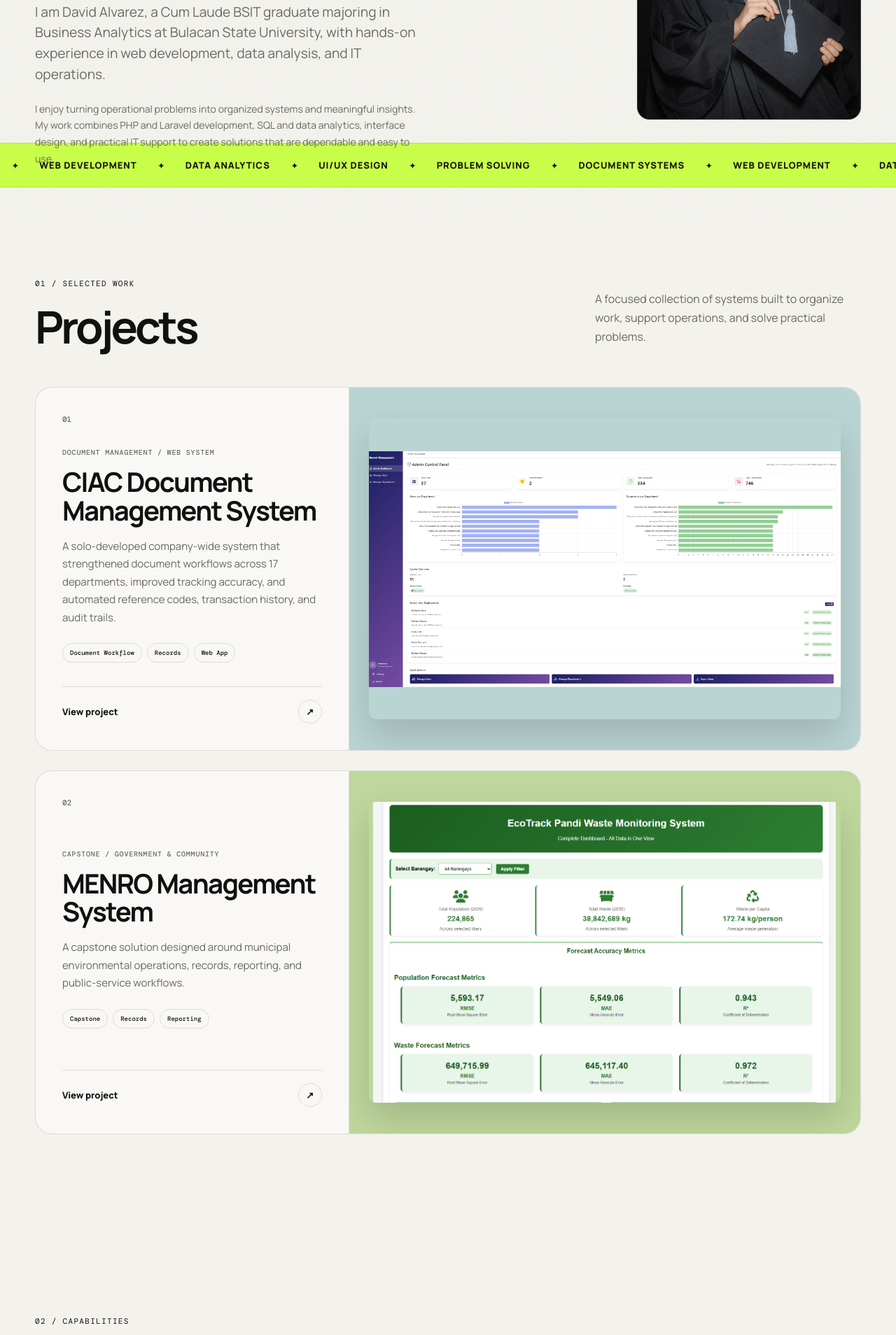
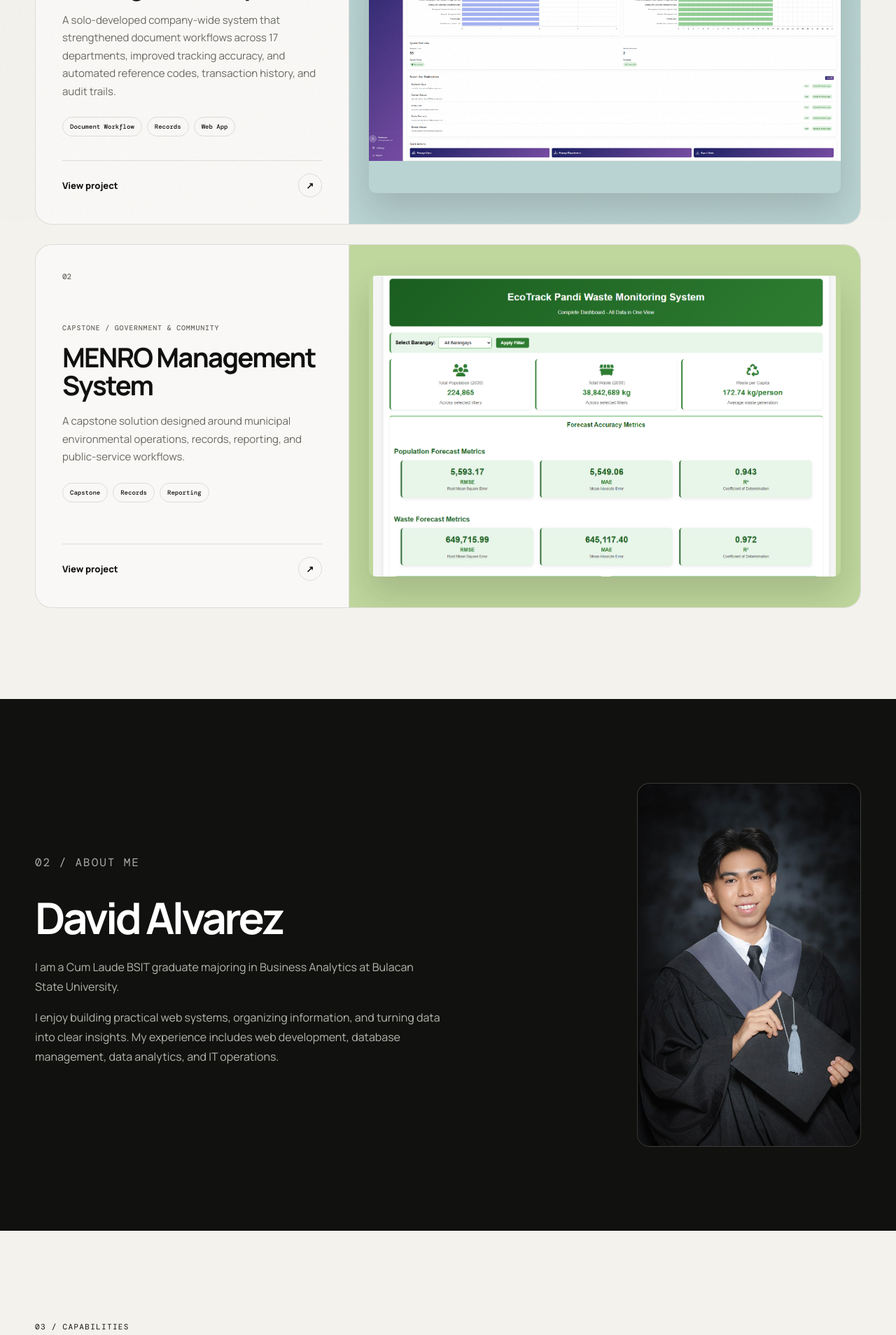
Before and after one commit to Davoude/Davoude.github.io, a plain HTML site: page index.html in a window 1280 px wide. Shown: the part 484-2392 px from the top of the page at 70% size. Drawn offline with nearby package versions, Linux system fonts and the light colour scheme.

Commit message:
Move simplified About section below projects
Co-authored-by: Copilot <223556219+Copilot@users.noreply.github.com>

```diff
--- a/index.html
+++ b/index.html
@@ -38,35 +38,6 @@
   </header>
 
   <main id="top">
-    <section class="hero container" id="about">
-      <div class="hero-copy reveal">
-        <p class="eyebrow"><span class="status-dot"></span> About me</p>
-        <h1>I turn complex problems into <span>clear, useful solutions.</span></h1>
-        <p class="hero-lede">I am David Alvarez, a Cum Laude BSIT graduate majoring in Business Analytics at Bulacan State University, with hands-on experience in web development, data analysis, and IT operations.</p>
-        <p class="hero-support">I enjoy turning operational problems into organized systems and meaningful insights. My work combines PHP and Laravel development, SQL and data analytics, interface design, and practical IT support to create solutions that are dependable and easy to use.</p>
-      </div>
-
-      <div class="hero-visual about-portrait-wrap reveal">
-        <div class="portrait" aria-label="Portrait of David Alvarez">
-          <div class="portrait-ring"></div>
-          <img src="david.jpg?v=2" alt="David Alvarez" onerror="this.style.display='none'">
-        </div>
-      </div>
-    </section>
-
-    <section class="ticker" aria-label="Areas of expertise">
-      <div class="ticker-track">
-        <span>Document Systems</span><b>✦</b>
-        <span>Web Development</span><b>✦</b>
-        <span>Data Analytics</span><b>✦</b>
-        <span>UI/UX Design</span><b>✦</b>
-        <span>Problem Solving</span><b>✦</b>
-        <span>Document Systems</span><b>✦</b>
-        <span>Web Development</span><b>✦</b>
-        <span>Data Analytics</span><b>✦</b>
-      </div>
-    </section>
-
     <section class="work container" id="work">
       <header class="section-heading reveal">
         <div>
@@ -120,10 +91,26 @@
       </div>
     </section>
 
+    <section class="about" id="about">
+      <div class="container about-grid">
+        <div class="about-copy reveal">
+          <p class="eyebrow">02 / About me</p>
+          <h2>David Alvarez</h2>
+          <p>I am a Cum Laude BSIT graduate majoring in Business Analytics at Bulacan State University.</p>
+          <p>I enjoy building practical web systems, organizing information, and turning data into clear insights. My experience includes web development, database management, data analytics, and IT operations.</p>
+        </div>
+        <div class="about-label reveal">
+          <div class="portrait" aria-label="Portrait of David Alvarez">
+            <img src="david.jpg?v=2" alt="David Alvarez" onerror="this.style.display='none'">
+          </div>
+        </div>
+      </div>
+    </section>
+
     <section class="skills container" id="skills">
       <header class="section-heading reveal">
         <div>
-          <p class="eyebrow">02 / Capabilities</p>
+          <p class="eyebrow">03 / Capabilities</p>
           <h2>What I work with.</h2>
         </div>
       </header>
@@ -153,7 +140,7 @@
 
     <section class="contact container" id="contact">
       <div class="contact-card reveal">
-        <p class="eyebrow">03 / Get in touch</p>
+        <p class="eyebrow">04 / Get in touch</p>
         <h2>Have an opportunity<br>or an interesting project?</h2>
         <div class="contact-bottom">
           <a class="button button-light" href="mailto:alvarez.david.bsit@gmail.com">Email David <span aria-hidden="true">↗</span></a>
--- a/styles.css
+++ b/styles.css
@@ -202,13 +202,13 @@ button, input { font: inherit; }
 .sf-app { background:#fbfbfd }.sf-app>aside { background:#17354c }.sf-app .sf-logo { background:#fff;color:#4c99c8;border-radius:50%;font-weight:800 }.sf-app .app-nav { background:#637789 }.sf-app .app-nav.active { background:#86bfe1 }.sf-app .app-title>b{background:#4d91b8}.sf-grid{display:grid;grid-template-columns:1.3fr .7fr;gap:10px;margin-top:16px;height:250px}.pipeline{border:1px solid #edf0f3;border-radius:8px;padding:14px}.pipeline>b{font-size:9px}.pipeline-line{height:10px;margin-top:21px;border-radius:10px;background:#edf1f4}.pipeline-line i{display:block;width:var(--w);height:100%;border-radius:10px;background:#75afd0}.goal{display:flex;flex-direction:column;align-items:center;justify-content:center;gap:9px;border:1px solid #edf0f3;border-radius:8px}.goal-ring{width:104px;height:104px;display:grid;place-items:center;border:11px solid #62a1c4;border-right-color:#dfeaf1;border-radius:50%}.goal-ring strong{font-size:18px}.goal small{color:#8d989f;font-size:7px}
 
 .about { padding:120px 0; background:var(--ink); color:var(--white); }
-.about-grid { display:grid; grid-template-columns:38% 62%; }
-.about-label { display:flex;flex-direction:column;justify-content:space-between }.about-label .eyebrow{color:#aaa}
+.about-grid { display:grid; grid-template-columns:62% 38%; align-items:center; }
+.about-label { display:flex;flex-direction:column;align-items:flex-end }.about-label .eyebrow{color:#aaa}
 .portrait { position:relative;width:320px;height:520px;display:grid;place-items:center;overflow:hidden;border:1px solid rgba(255,255,255,.12);border-radius:18px;background:linear-gradient(145deg,#24251f,#171815); }
 .portrait::before { content:"DA"; color:var(--lime); font-size:72px; font-weight:800; }
 .portrait img { position:absolute; z-index:2; width:100%; height:100%; object-fit:cover; object-position:center 25%; }
 .portrait-ring { display:none }
-.about-copy { max-width:650px }.about-copy h2{margin:45px 0 34px;font-size:clamp(48px,6vw,74px);line-height:.98;letter-spacing:-.065em}.about-copy p{max-width:580px;color:#b6b6af;font-size:17px;line-height:1.75}.about-copy .text-link{display:inline-block;margin-top:20px;border-color:#fff}
+.about-copy { max-width:650px }.about-copy .eyebrow{color:#aaa}.about-copy h2{margin:35px 0 26px;font-size:clamp(44px,5vw,62px);line-height:.98;letter-spacing:-.06em}.about-copy p{max-width:580px;color:#b6b6af;font-size:16px;line-height:1.75}.about-copy .text-link{display:inline-block;margin-top:20px;border-color:#fff}
 
 .skills { padding:130px 0 }.skill-grid { display:grid;grid-template-columns:repeat(4,1fr);border-top:1px solid var(--line);border-left:1px solid var(--line)}
 .skill-grid article { min-height:270px;padding:28px;border-right:1px solid var(--line);border-bottom:1px solid var(--line);transition:background 180ms ease }.skill-grid article:hover{background:var(--lime)}.skill-grid article>span{font:500 10px "DM Mono",monospace;color:var(--muted)}.skill-grid h3{margin:75px 0 13px;font-size:20px;letter-spacing:-.03em}.skill-grid p{margin:0;color:var(--muted);font-size:13px;line-height:1.7}
@@ -226,7 +226,7 @@ footer { border-top:1px solid var(--line); }.footer-inner{height:110px;display:g
   .menu-toggle>span:not(.sr-only){width:18px;height:1px;background:var(--ink)}
   .nav-links.open{position:absolute;left:18px;right:18px;top:76px;display:flex;flex-direction:column;align-items:flex-start;gap:0;padding:12px;border:1px solid var(--line);border-radius:16px;background:var(--paper);box-shadow:0 20px 50px rgba(17,17,15,.12)}.nav-links.open a{width:100%;padding:16px}
   .hero {height:auto;min-height:760px;grid-template-columns:1fr;padding:140px 0 70px}.hero-copy{position:relative;z-index:3}.hero-visual{height:390px}.hero-card{width:min(445px,85%);height:300px}.orbit-one{width:400px;height:400px}.orbit-two{width:280px;height:280px}
-  .section-heading{grid-template-columns:1fr 300px}.project{grid-template-columns:42% 58%;min-height:480px}.project-info{padding:28px}.project-preview{padding:30px 24px}.skill-grid{grid-template-columns:repeat(2,1fr)}.about-grid{grid-template-columns:35% 65%}.portrait{width:240px;height:430px}
+  .section-heading{grid-template-columns:1fr 300px}.project{grid-template-columns:42% 58%;min-height:480px}.project-info{padding:28px}.project-preview{padding:30px 24px}.skill-grid{grid-template-columns:repeat(2,1fr)}.about-grid{grid-template-columns:58% 42%}.portrait{width:240px;height:430px}
 }
 
 @media (max-width: 700px) {
```
